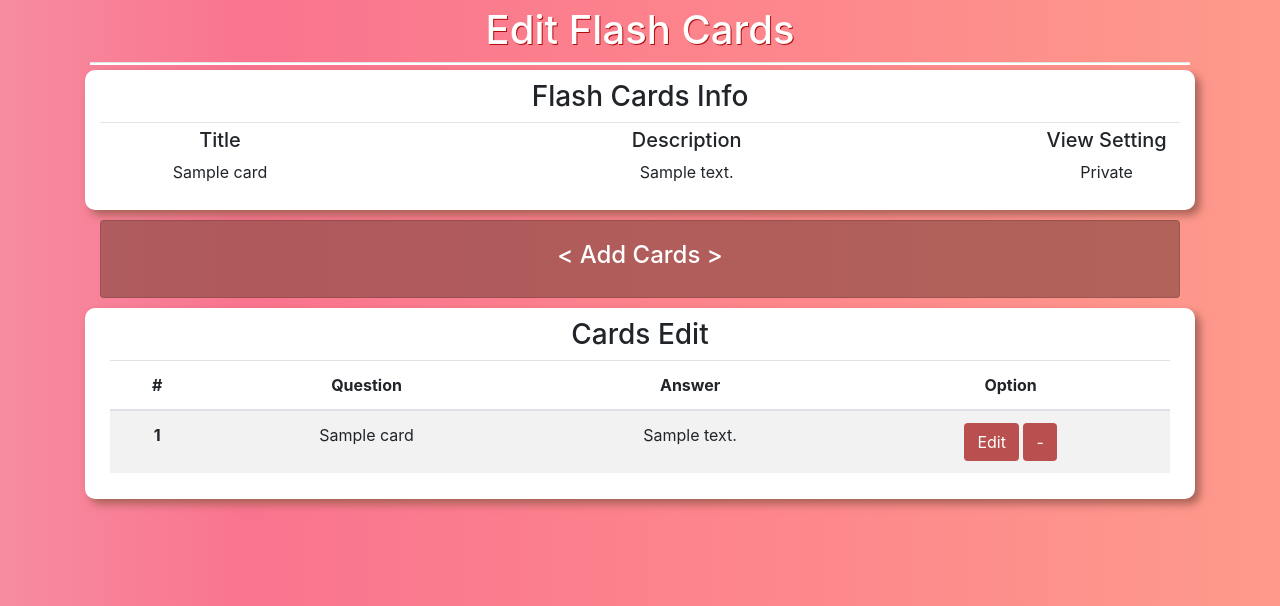
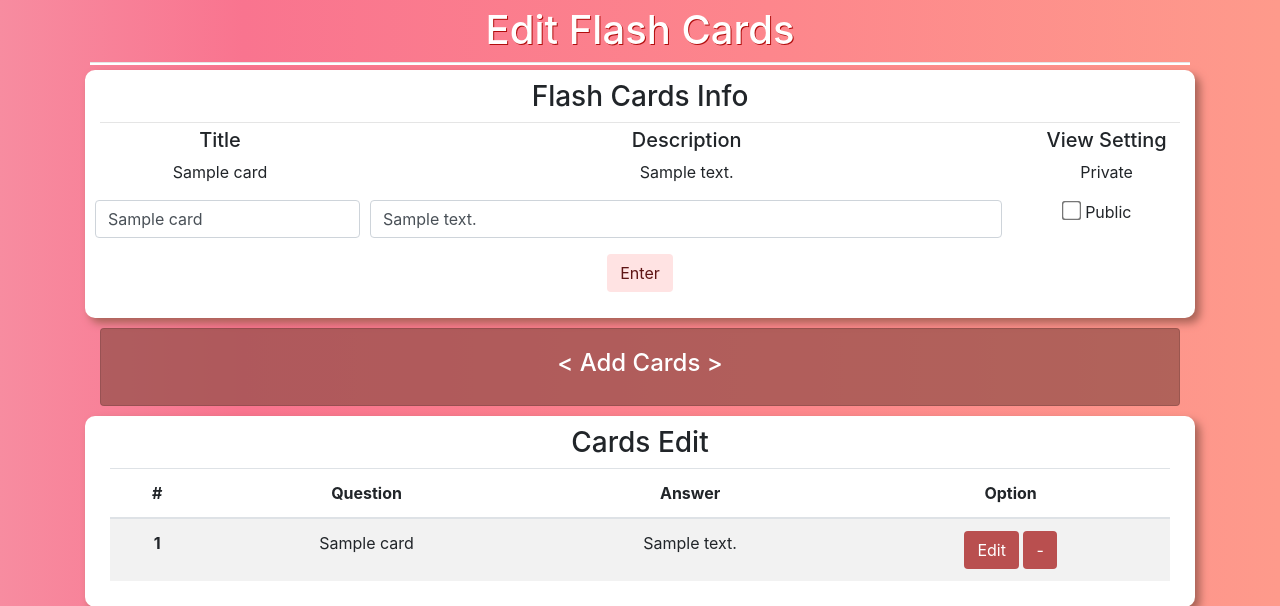
Before and after one commit to 1HectorAC/FlashCardHelper, a Flask app: template templates/editCardsList.html in a window 1280 px wide. Shown: the part 176-782 px from the top of the page. Run offline with Flask 2, Linux system fonts and the light colour scheme; the template is opened without the code that fills it: most values are stand-ins (such as "Sample title", 1, 10 or a date in 2020); some libraries are stand-ins or nearby versions.

Commit message:
Added forms for editing cards info in editCardsList.html.

```diff
--- a/templates/editCardsList.html
+++ b/templates/editCardsList.html
@@ -27,6 +27,41 @@
             {% endif %}
         </div>
     </div>
+
+    <form name="editCards">
+        <input type="hidden" id="oldTitle" name="oldTitle" value={{ cards.title }}>
+        <div class="form-row">
+            <div class="form-group col-md-3">
+                <label for="title" hidden>Title</label>
+                <input type="text" name="title" class="form form-control" maxlength="40"
+                value="{{ cards.title }}" placeholder="Enter Title Here"  required>
+            </div>
+            <div class="form-group col-md-7">
+                <label for="description" hidden>Description</label>
+                <input type="text" name="description" class="form form-control" maxlength="100"
+                    value="{{ cards.description }}" placeholder="Enter Description Here" required>
+            </div>
+            <div class="form-group col-md-2">
+                <p hidden>View Setting</p>
+                <div class="form-check">
+                    <!--Check if pre checked or not. -->
+                    {% if cards.public %}
+                    <input class="form-check-input boxButton1" type="checkbox" value="true" id="public"
+                    name="public" checked>
+                    {% else %}
+                    <input class="form-check-input boxButton1" type="checkbox" value="true" id="public"
+                    name="public">
+                    {% endif %}
+                    <label class="form-check-label" for="public">Public</label>
+                </div>
+            </div>
+        </div>
+        <div class="center">
+            <input type="submit" value="Enter" class="btn lPinkButton">
+            <p class="error error--hidden" style="color:red"></p>
+        </div>
+    </form>
+
 </div>
 
 <!-- Section to add cards. -->
```
